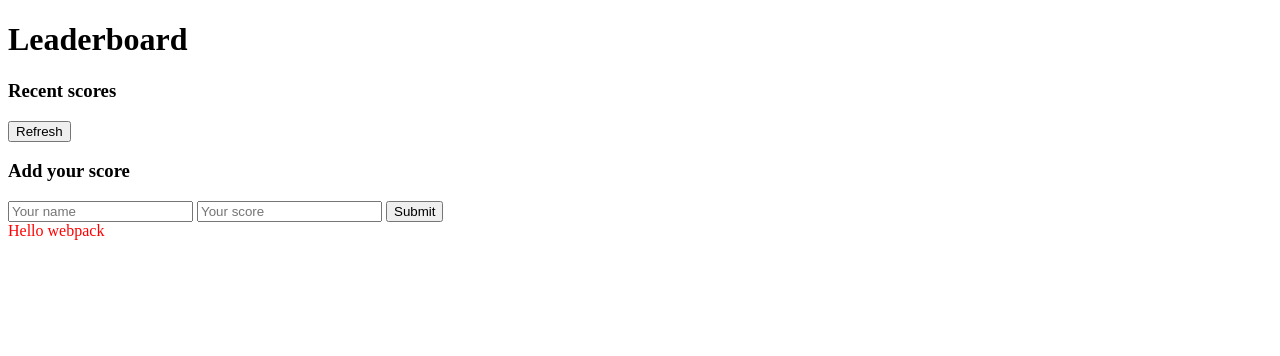
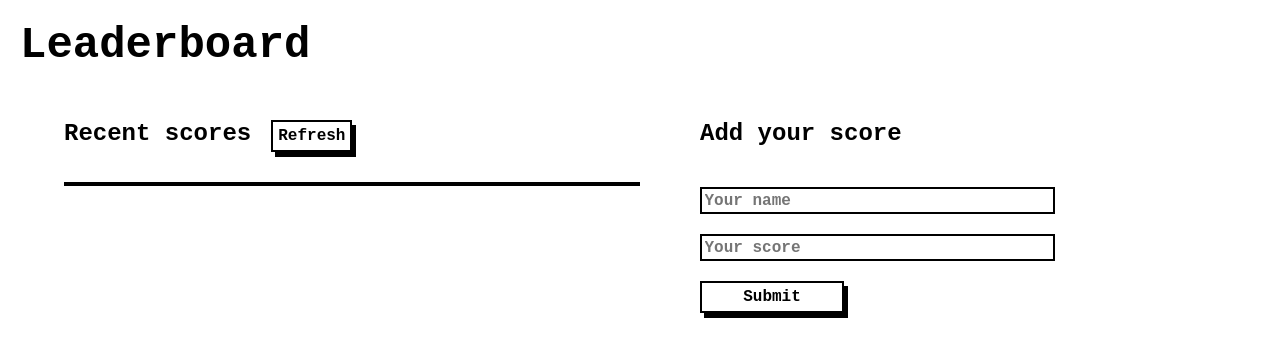
Before and after one commit to karelvanoordt/Leaderboard, a website built with webpack: page dist/index.html in a window 1280 px wide. Built offline with Linux system fonts and the light colour scheme.

Commit message:
Add primary styling to html elements

```diff
--- a/src/style.css
+++ b/src/style.css
@@ -1,3 +1,78 @@
-.hello {
-    color: red;
-  }
+* {
+    font-family: 'Courier New';
+    margin: 0;
+    padding: 0;
+    font-weight: 800;
+}
+
+header {
+    font-size: 22px;
+    text-align: start;
+    margin: 20px 0 0 20px;
+}
+
+#main-container {
+    display: grid;
+    grid-template-columns: 50% 50%;
+    padding-top: 50px;
+    column-gap: 60px;
+    width: 90vw;
+    margin: auto;
+}
+
+#left-column {
+    display: flex;
+    flex-direction: column;
+}
+
+#left-column .scores {
+    display: flex;
+}
+
+#left-column #leaderboard {
+    border: 2px solid black;
+    margin-top: 30px;
+}
+
+.refresh-btn {
+    margin-left: 20px;
+}
+
+.btn {
+    font-size: 16px;
+    border: 2px solid black;
+    background-color: white;
+    padding: 5px;
+    box-shadow: 4px 5px;
+}
+
+#right-column {
+    display: flex;
+    flex-direction: column;
+}
+
+.column-title {
+    font-size: 24px;
+}
+
+#input-container {
+    display: flex;
+    flex-direction: column;
+    margin-top: 30px;
+}
+
+.input-field {
+    width: 60%;
+    margin-top: 10px;
+    margin-bottom: 10px;
+    font-size: 16px;
+    border: 2px solid black;
+    background-color: white;
+    padding: 2.5px;
+    color: black;
+}
+
+.submit-btn {
+    width: 25%;
+    margin-top: 10px;
+}
```
Also changed, not shown: dist/bundle.js, dist/index.html.
